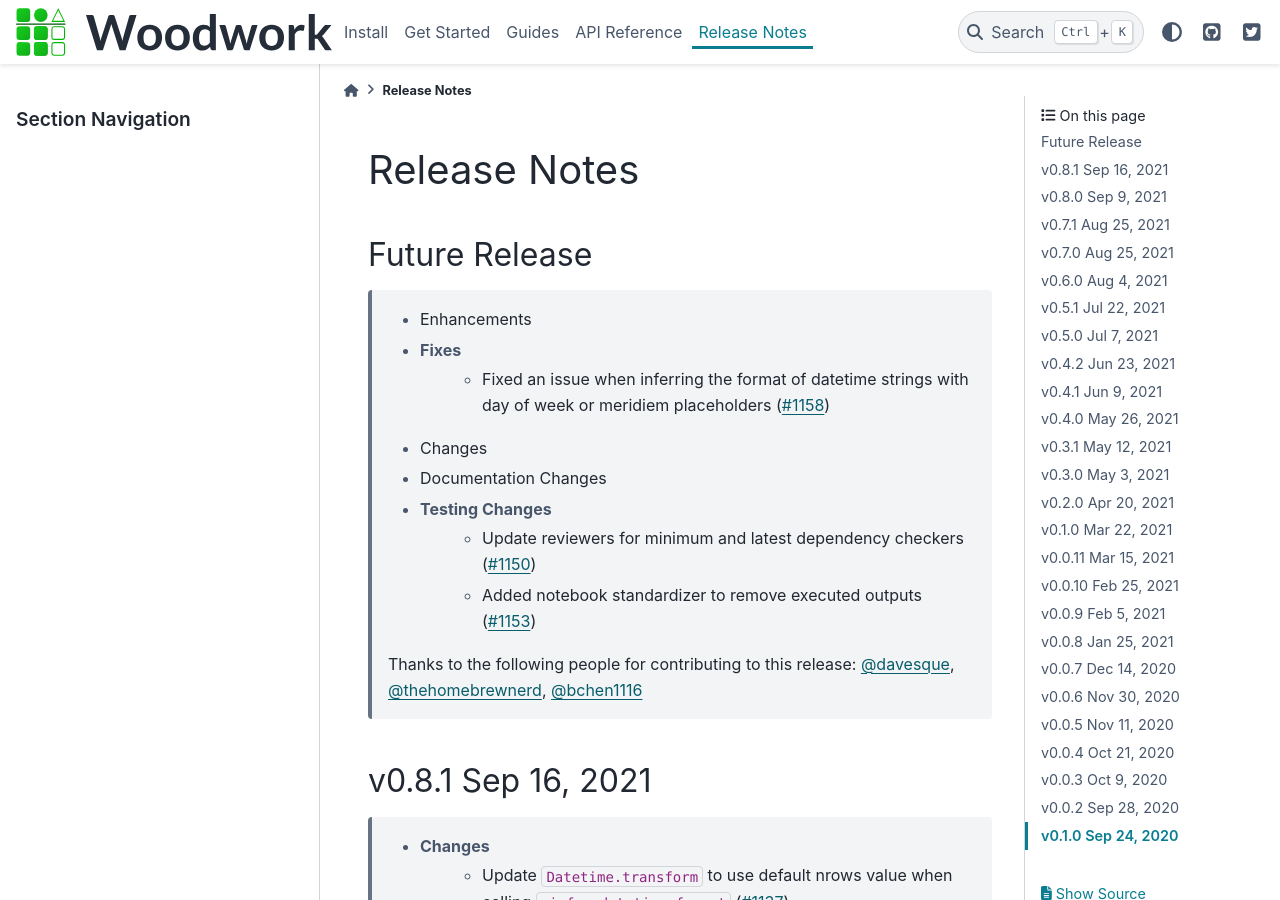
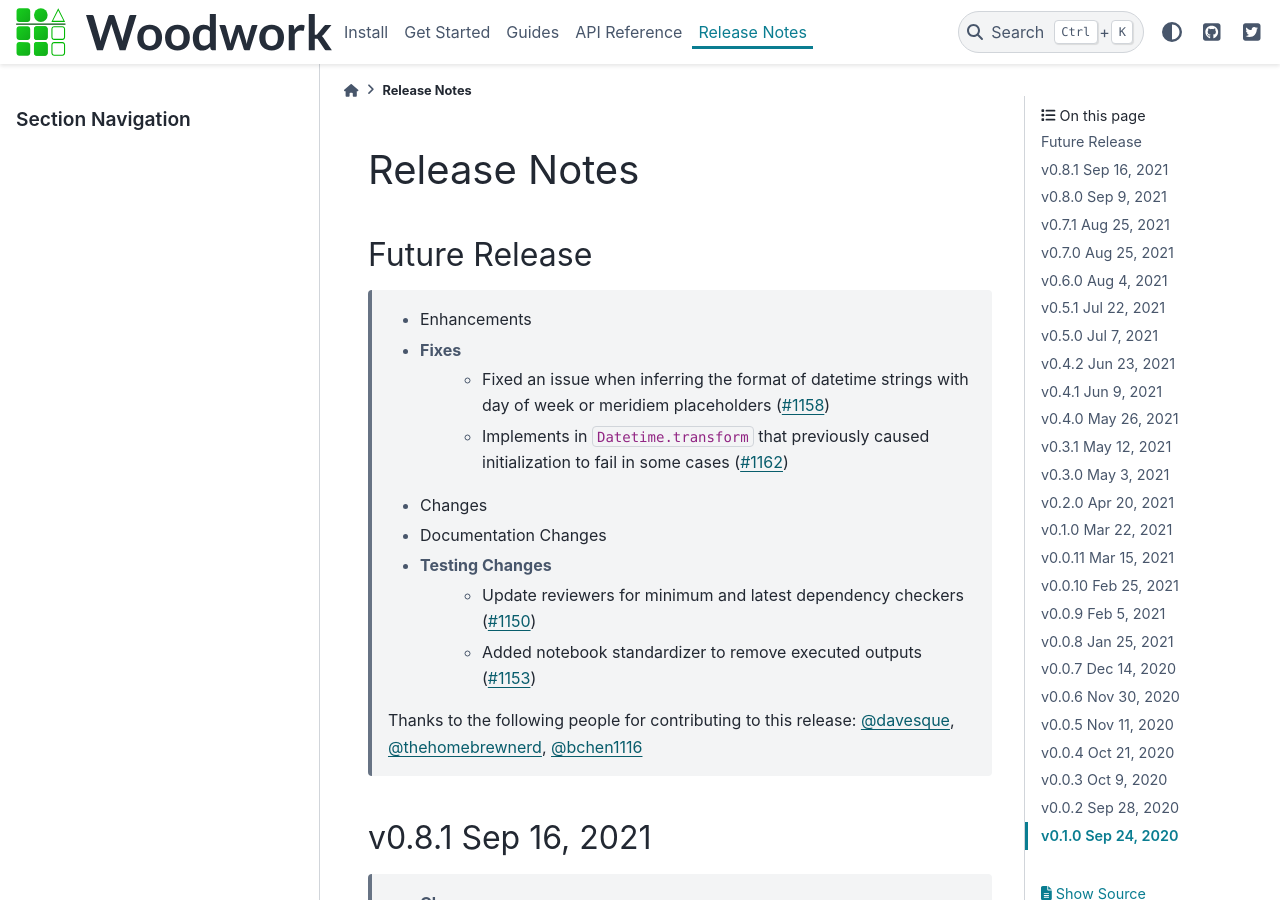
Before and after one commit to alteryx/woodwork, a Sphinx documentation site: the page built from docs/source/release_notes.rst, in a window 1280 px wide and 900 px high. Built offline with Sphinx 7.4.7 and the PyData theme 0.15.4, drawn with Linux system fonts in a browser that asks for light colours; comment, search, counter and statistics services are not loaded.

Commit message:
update release notes

```diff
--- a/docs/source/release_notes.rst
+++ b/docs/source/release_notes.rst
@@ -7,6 +7,7 @@ Future Release
     * Enhancements
     * Fixes
         * Fixed an issue when inferring the format of datetime strings with day of week or meridiem placeholders (:pr:`1158`)
+        * Implements in ``Datetime.transform`` that previously caused initialization to fail in some cases (:pr:`1162`)
     * Changes
     * Documentation Changes
     * Testing Changes
```
